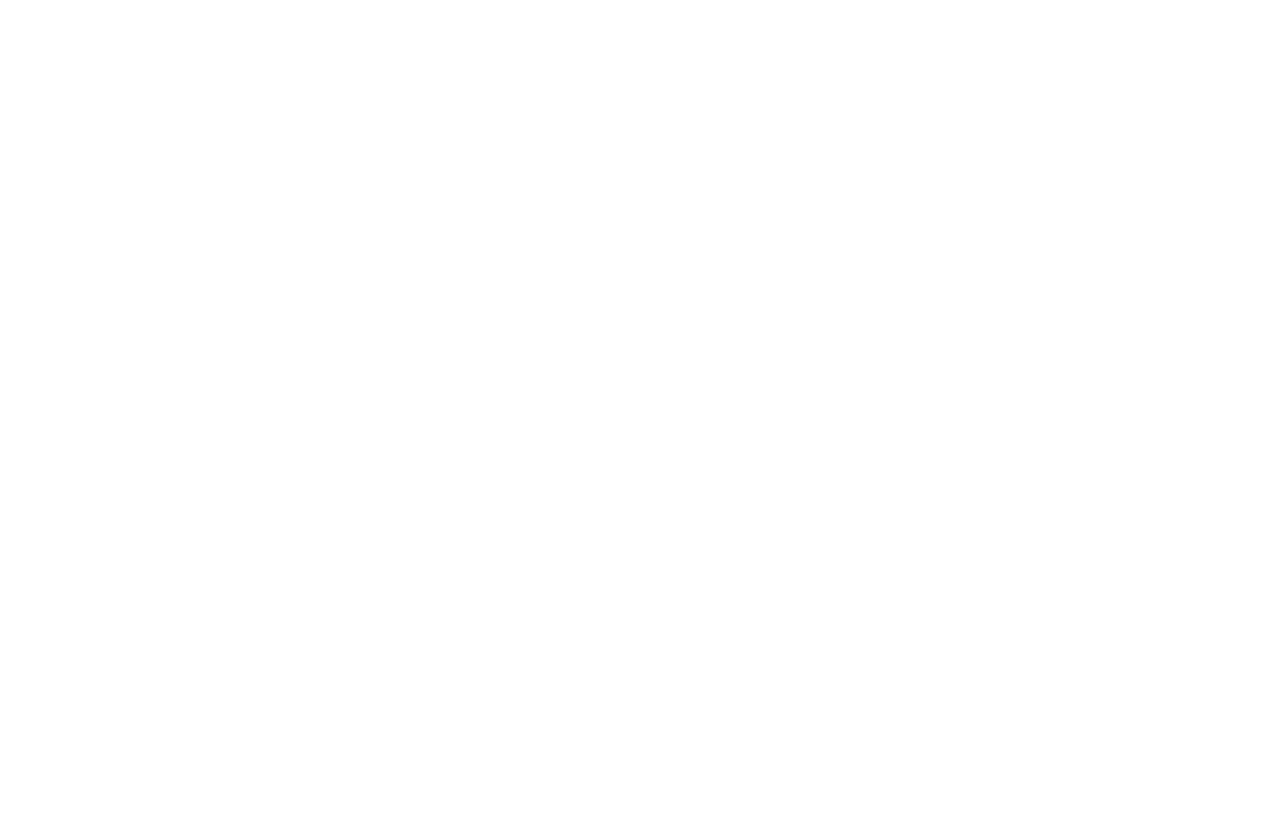
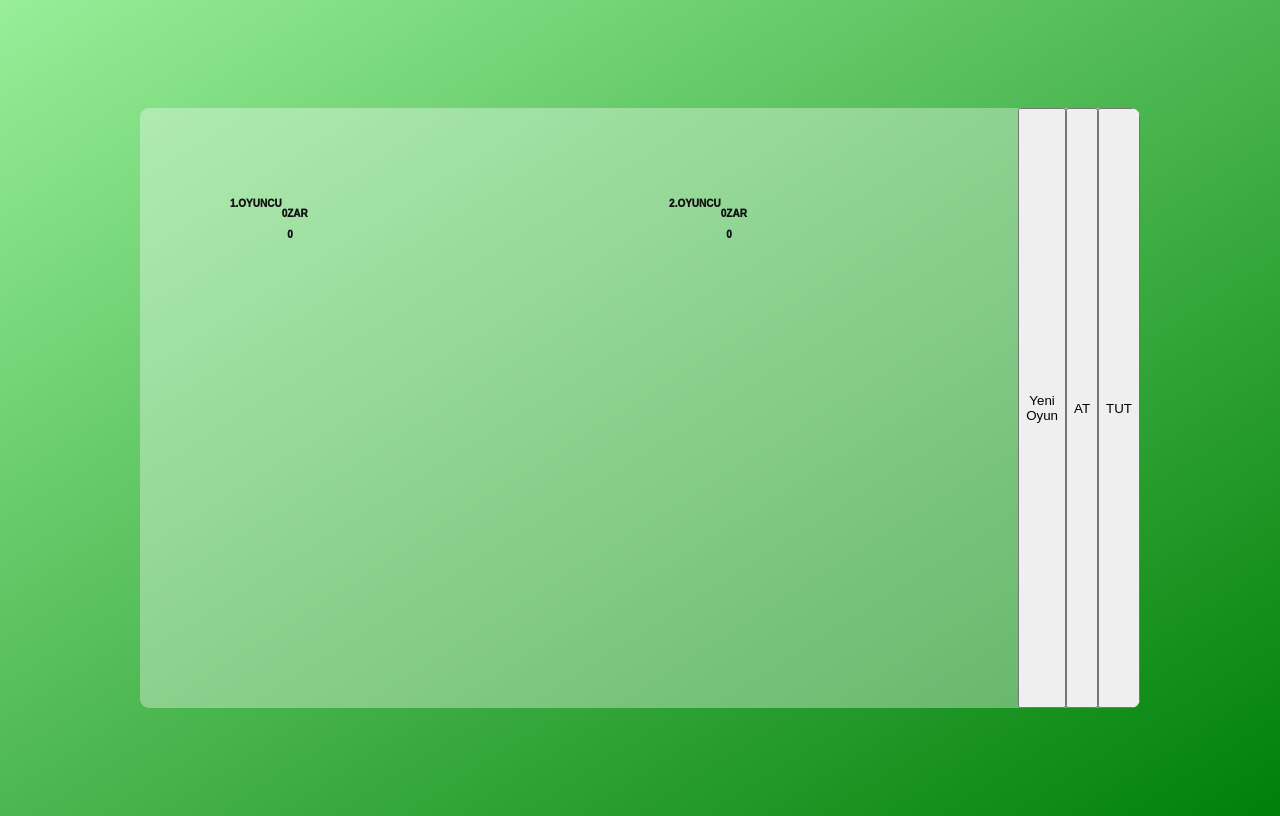
Before and after one commit to GriffithsofBerserk/JsDice, a plain HTML site: page index.html in a window 1280 px wide. Drawn offline with Linux system fonts and the light colour scheme.

Commit message:
added players and changed some css

```diff
--- a/index.html
+++ b/index.html
@@ -3,9 +3,38 @@
 <head>
     <meta charset="UTF-8">
     <meta name="viewport" content="width=device-width, initial-scale=1.0">
+    <link rel="stylesheet" href="style.css">
     <title>Roll The Dice</title>
 </head>
 <body>
+    <main>
+        <section class="player player--0 player--active">
+            <header class="name">1.OYUNCU</header>
+            <p class="score">0</p>
+
+            <div class="current">
+                <p class="current-label">ZAR</p>
+                <p class="current-score">0</p>
+            </div>
+
+        </section>
+
+        <section class="player player--1">
+            <header class="name">2.OYUNCU</header>
+            <p class="score">0</p>
+
+            <div class="current">
+                <p class="current-label">ZAR</p>
+                <p class="current-score">0</p>
+            </div>
+
+        </section>
+
+        <img src="" alt="" class="dice">
+        <button class="btn btn--new">Yeni Oyun</button>
+        <button class="btn btn-roll">AT</button>
+        <button class="btn btn--hold">TUT</button>
+    </main>
 
 </body>
 </html>
--- /dev/null
+++ b/style.css
@@ -0,0 +1,31 @@
+html{
+    font-size:62.5%;
+}
+body{
+    font-family: sans-serif;
+    font-weight: 999;
+    height: 100vh;
+    color:#111;
+    background-image: linear-gradient(to top left, #008008 0%, #98ee99 100%);
+    display: flex;
+    align-items: center;
+    justify-content: space-around;
+}
+main{
+    position: relative;
+    width: 100rem;
+    height: 60rem;
+    background-color: rgba(255,255,255,0.35);
+    backdrop-filter: blue(200px);
+    filter: blur();
+    box-shadow: 0 3rem 5rem rgba(0,0,0,0,25);
+    border-radius:9px;
+    overflow:hidden;
+    display:flex;
+}
+
+.player{
+    flex:50%;
+    padding:9rem;
+    display:flex;
+}
```
